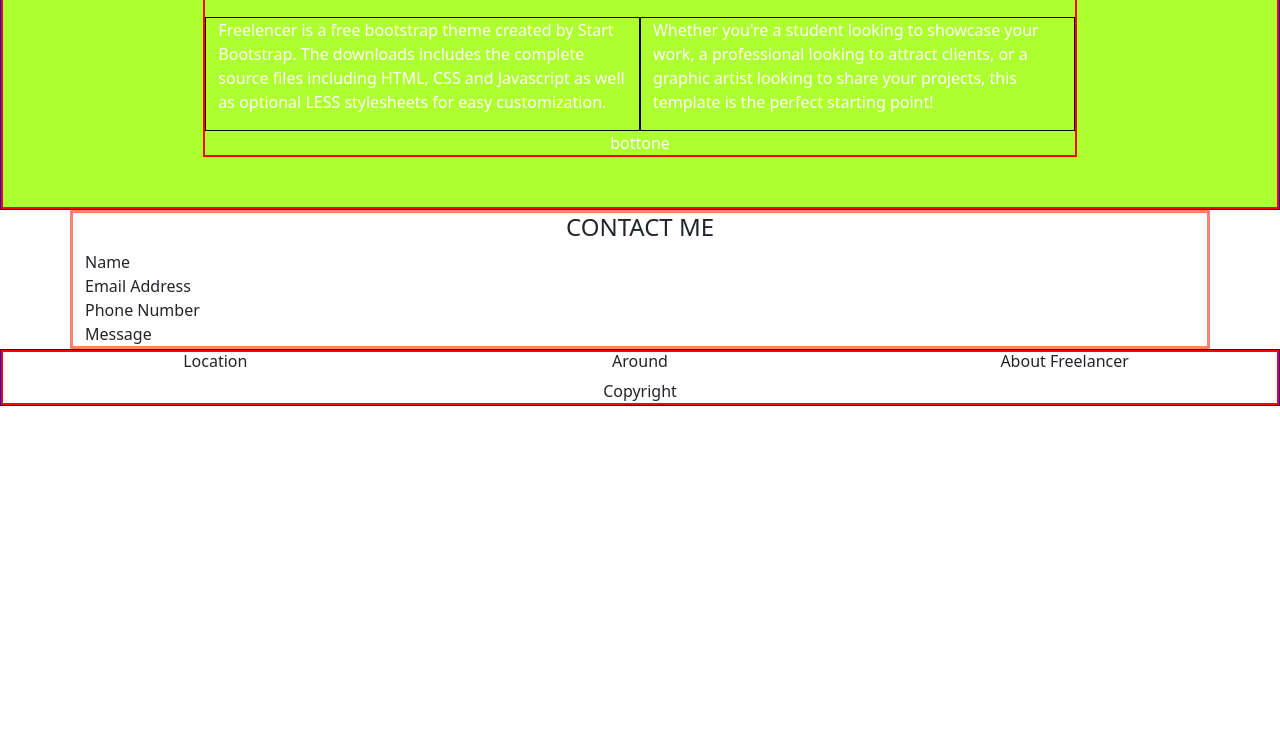
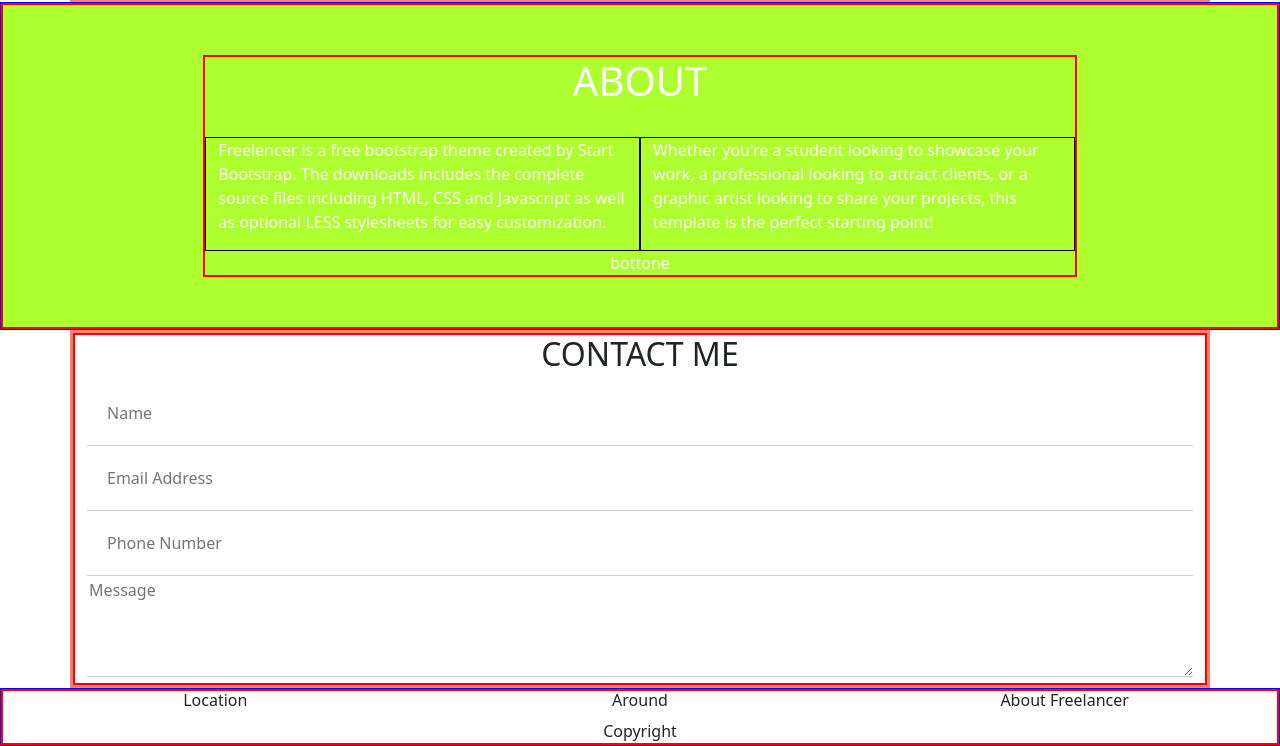
Before and after one commit to Franco-Palmieri/html-css-bootstrap-freelancer, a plain HTML site: page index.html in a window 1280 px wide. Shown: the part 938-1684 px from the top of the page. Before the commit the page ends 1344 px from the top, so only its background shows below. Drawn offline with nearby package versions, Linux system fonts and the light colour scheme.

Commit message:
Bootstrap

```diff
--- a/index.html
+++ b/index.html
@@ -66,6 +66,7 @@
                         </div>
                     </div>
                     <div class="about-text-container col-12 col-sm-6">
+                        <div class="about-text-content">
                             <p>
                                 Whether you're a student looking to showcase
                                 your work, a professional looking to attract
@@ -74,24 +75,25 @@
                                 starting point!
                             </p>
                         </div>
+                    </div>
                     <div class="button-download col-12">bottone</div>
-
-                </div>
-
                 </div>
             </div>
         </div>
-    <div class="container">
+    </div>
+    <form class="container">
+        <div class="row justify-content-center">
+            <div class="contact col-12">
                 <div class="contact-title">
-            <h4>CONTACT ME</h4>
+                    <h2>CONTACT ME</h2>
                 </div>
-        <div class="dati col-12">
-            <div>Name</div>
-            <div>Email Address</div>
-            <div>Phone Number</div>
-            <div>Message</div>
+                <input type="text" placeholder="Name">
+                <input type="text" placeholder="Email Address">
+                <input type="text" placeholder="Phone Number">
+                <textarea rows="4" cols="50" placeholder="Message"></textarea>
             </div>
         </div>
+    </form>
     <footer>
         <div class="container-fluid">
             <div class="row justify-content-center">
--- a/style.css
+++ b/style.css
@@ -27,7 +27,7 @@
     margin-bottom: 24px;
 }
 .box-picture{
-    height: 200px;
+    height: 260px;
     background-color: red;
     margin-bottom: 24px;
 }
@@ -45,9 +45,21 @@
 .button-download{
     text-align: center;
 }
+form input{
+    border: 0;
+    border-bottom: 1px solid #ccc;
+    width: 100%;
+    padding: 20px;
+}
+textarea{
+    width: 100%;
+    border: 0;
+    border-bottom: 1px solid #ccc;
+}
 .contact-title{
     text-align: center;
 }
+
 footer{
     text-align: center;
 }
```
Lines whose indentation alone changed are shown as unchanged.
